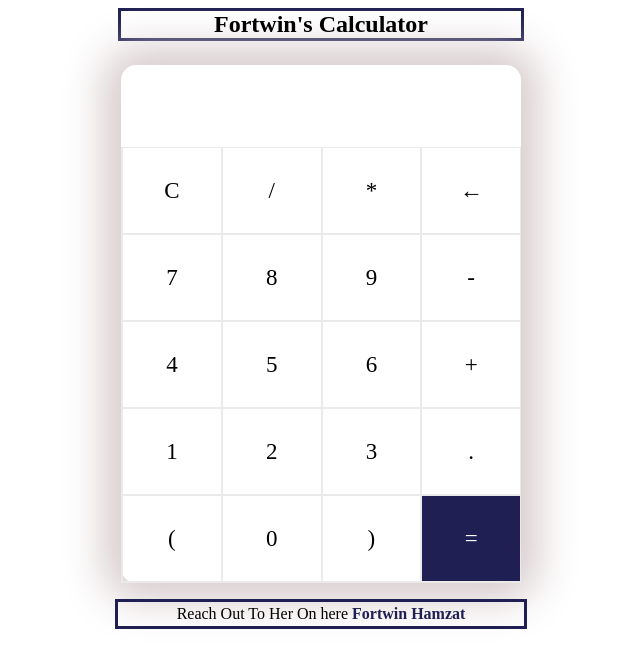
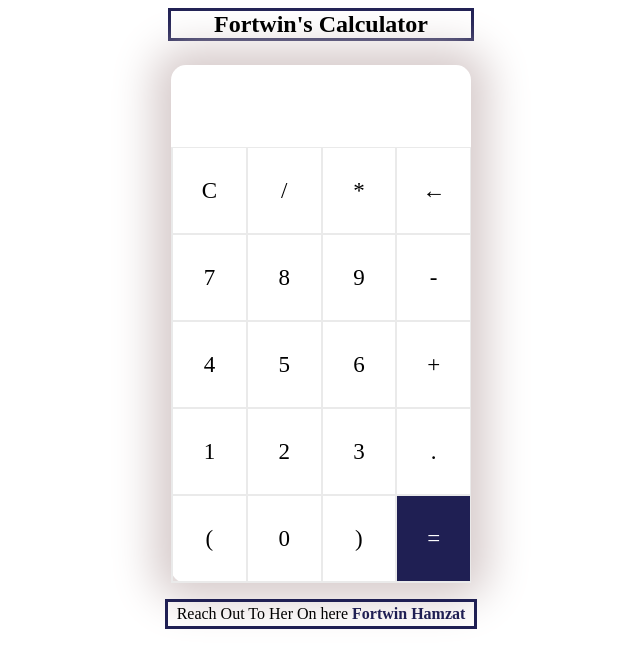
Before and after one commit to Fortwinhamz/Javascript-Calculator, a plain HTML site: page index.html in a window 1280 px wide. Shown: the whole page, without its empty margins (319-959 px from the left). Drawn offline with Linux system fonts and the light colour scheme.

Commit message:
Update index.css

```diff
--- a/index.css
+++ b/index.css
@@ -1,18 +1,18 @@
 .container{
-    max-width: 400px;
+    max-width: 300px;
     margin: 3vh auto 0 auto;
     border-radius: 15px;
     box-shadow: 0px 0px 43px 17px rgb(214, 202, 202);
 }
 h1{
-    max-width: 400px;
+    max-width: 300px;
     margin: 0vh auto 0 auto;
     border: 3px solid rgb(31, 31, 83);
     text-align: center;
 }
 
 p{
-    max-width: 400px;
+    max-width: 300px;
     margin: 2vh auto 0 auto;
     border: 3px solid rgb(31, 31, 83);
     text-align: center;
```
